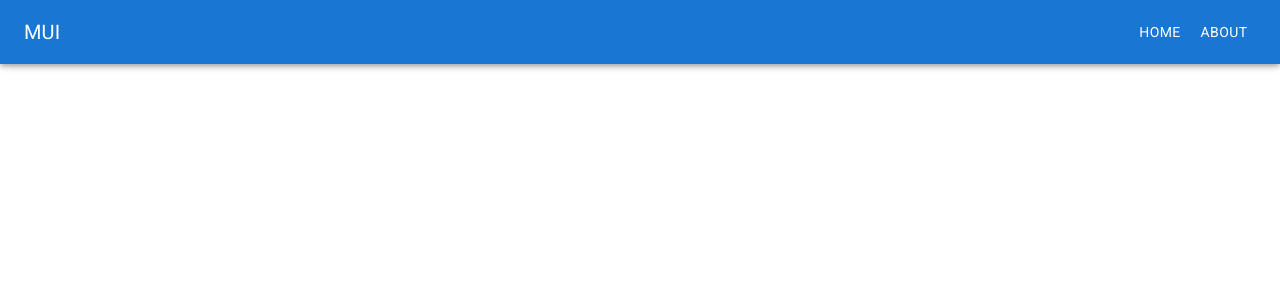
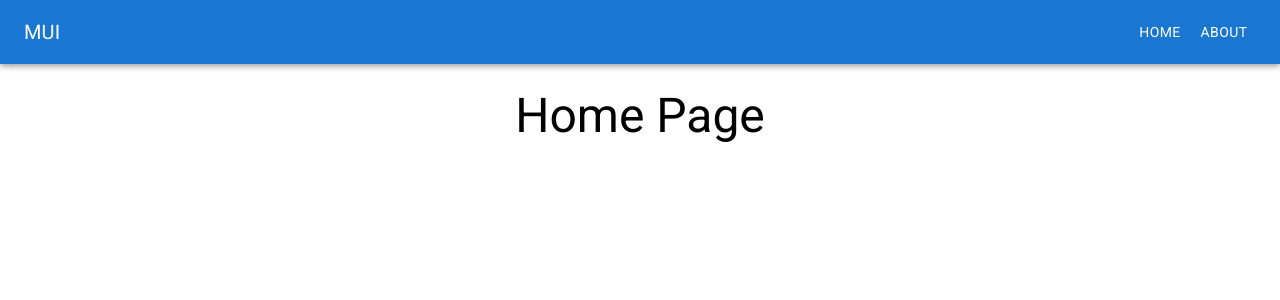
Before and after one commit to neominalsolutions/react-routing, a React (Vite) app: page / in a window 1280 px wide. Shown: the top 300 px of the page. Built offline with nearby package versions, Linux system fonts and the light colour scheme.

Commit message:
RouteConfig File

```diff
--- a/src/layout/main.layout.tsx
+++ b/src/layout/main.layout.tsx
@@ -1,5 +1,7 @@
 import Container from '@mui/material/Container';
 import Navbar from './navbar';
+import Box from '@mui/material/Box';
+import { Outlet } from 'react-router';
 
 function MainLayout() {
 	return (
@@ -13,6 +15,11 @@ function MainLayout() {
 			{/* <Typography variant="h3">Main Layout</Typography> */}
 
 			<Navbar />
+
+			<Box sx={{ padding: 10 }}>
+				{/* Layoutda Outlet ile işaretlediğimiz kısma dinamik olarak rotalanan sayfalar yüklenecek */}
+				<Outlet />
+			</Box>
 		</Container>
 	);
 }
--- a/src/main.tsx
+++ b/src/main.tsx
@@ -1,10 +1,10 @@
 import '@fontsource/roboto/400.css';
-import { StrictMode } from 'react';
 import { createRoot } from 'react-dom/client';
-import MainLayout from './layout/main.layout.tsx';
+import { RouterProvider } from 'react-router';
+import router from './route.config';
+
+// <RouterProvider router={router} />
 
 createRoot(document.getElementById('root')!).render(
-	<StrictMode>
-		<MainLayout />
-	</StrictMode>
+	<RouterProvider router={router} />
 );
--- /dev/null
+++ b/src/route.config.tsx
@@ -0,0 +1,23 @@
+import { createBrowserRouter } from 'react-router';
+import MainLayout from './layout/main.layout';
+import Typography from '@mui/material/Typography';
+
+// routing.config.file
+const router = createBrowserRouter([
+	{
+		path: '',
+		Component: MainLayout,
+		children: [
+			{
+				index: true,
+				element: (
+					<>
+						<Typography variant="h3">Home Page</Typography>
+					</>
+				),
+			},
+		],
+	},
+]);
+
+export default router;
```
